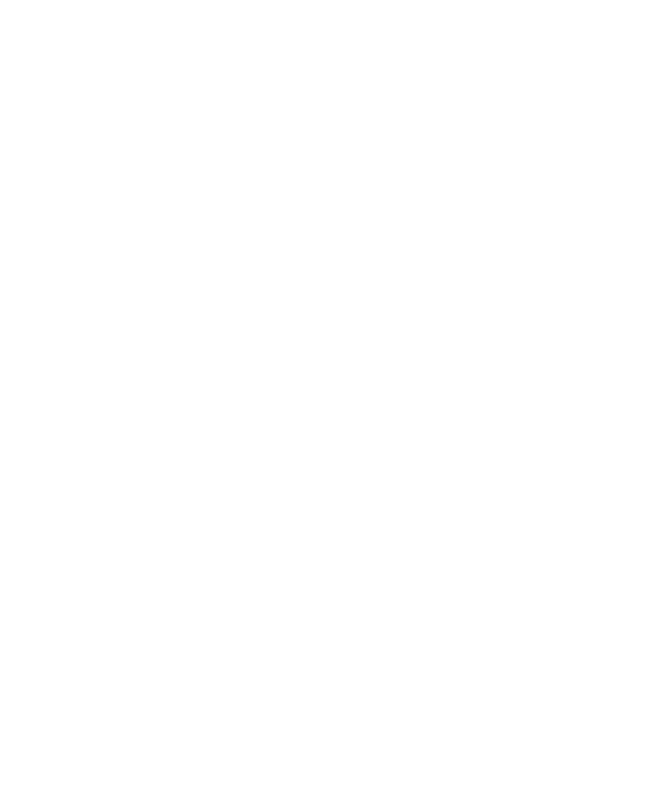
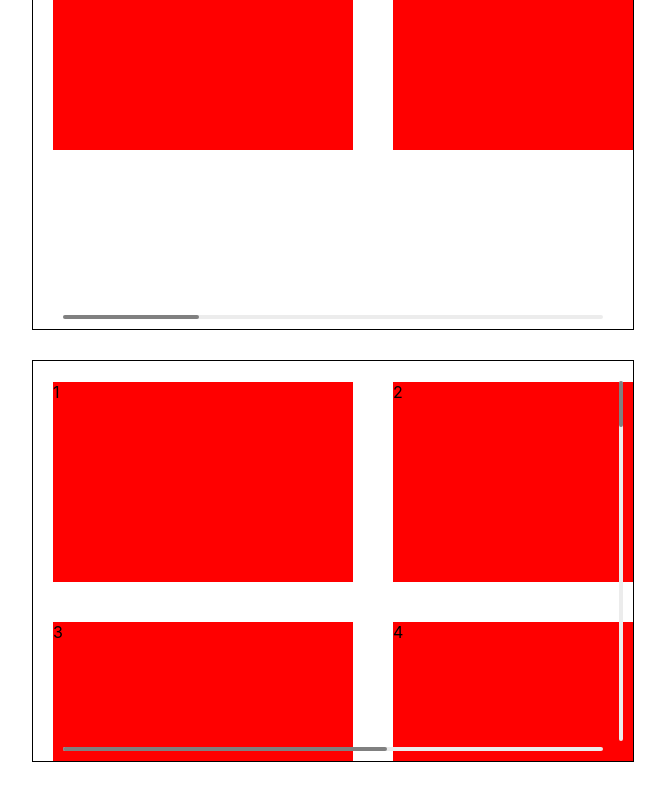
Before and after one commit to aleksgrin/scrollable, a React (Create React App) app: page / in a window 1280 px wide. Shown: the part 504-1304 px from the top of the page, without its empty margins (307-972 px from the left). Before the commit the page ends 800 px from the top, so only its background shows below. Built offline with nearby package versions, Linux system fonts and the light colour scheme.

Commit message:
add examples

```diff
--- a/src/App.tsx
+++ b/src/App.tsx
@@ -1,10 +1,14 @@
 import React from "react";
-import Example_1 from "./examples/Example_1";
+import Example_1 from "./examples/example_1/Example_1";
+import Example_2 from "./examples/example_2/Example_2";
+import Example_3 from "./examples/example_3/Example_3";
 
 function App() {
   return (
     <div className="App">
       <Example_1 />
+      <Example_2 />
+      <Example_3 />
     </div>
   );
 }
--- a/src/examples/example_1.scss
+++ /dev/null
@@ -1,17 +0,0 @@
-.my-scroll {
-  width: 600px;
-  border: 1px solid black;
-  height: 400px;
-  margin: 0 auto;
-  &__item {
-    width: 300px;
-    height: 200px;
-    background-color: red;
-    margin: 20px auto;
-  }
-  &__content {
-    margin: 0 auto;
-    padding-bottom: 30px;
-    padding-top: 1px;
-  }
-}
--- a/src/examples/Example_1.tsx
+++ b/src/examples/example_1/Example_1.tsx
@@ -1,5 +1,5 @@
 import React from "react";
-import Scrollable from "../scrollable/Scrollable";
+import Scrollable from "../../scrollable/Scrollable";
 import "./example_1.scss";
 
 function App() {
--- /dev/null
+++ b/src/examples/example_1/example_1.scss
@@ -0,0 +1,19 @@
+.example_1 {
+  .my-scroll {
+    width: 600px;
+    border: 1px solid black;
+    height: 400px;
+    margin: 0 auto;
+    &__item {
+      width: 300px;
+      height: 200px;
+      background-color: red;
+      margin: 20px auto;
+    }
+    &__content {
+      margin: 0 auto;
+      padding-bottom: 30px;
+      padding-top: 1px;
+    }
+  }
+}
--- /dev/null
+++ b/src/examples/example_2/Example_2.tsx
@@ -0,0 +1,17 @@
+import React from "react";
+import Scrollable from "../../scrollable/Scrollable";
+import "./example_2.scss";
+
+function App() {
+  return (
+    <div className="example_2">
+      <Scrollable className="my-scroll">
+        {new Array(7).fill("").map((_, ind) => (
+          <div className="my-scroll__item">{ind + 1}</div>
+        ))}
+      </Scrollable>
+    </div>
+  );
+}
+
+export default App;
--- /dev/null
+++ b/src/examples/example_2/example_2.scss
@@ -0,0 +1,22 @@
+.example_2 {
+  .my-scroll {
+    width: 600px;
+    border: 1px solid black;
+    height: 400px;
+    margin: 0 auto;
+    margin-top: 30px;
+    &__content {
+      display: flex;
+      margin: 0 auto;
+      padding-bottom: 30px;
+      padding-top: 1px;
+    }
+    &__item {
+      flex-shrink: 0;
+      width: 300px;
+      height: 200px;
+      background-color: red;
+      margin: 20px;
+    }
+  }
+}
--- /dev/null
+++ b/src/examples/example_3/Example_3.tsx
@@ -0,0 +1,17 @@
+import React from "react";
+import Scrollable from "../../scrollable/Scrollable";
+import "./example_3.scss";
+
+function App() {
+  return (
+    <div className="example_3">
+      <Scrollable className="my-scroll">
+        {new Array(25).fill("").map((_, ind) => (
+          <div className="my-scroll__item">{ind + 1}</div>
+        ))}
+      </Scrollable>
+    </div>
+  );
+}
+
+export default App;
--- /dev/null
+++ b/src/examples/example_3/example_3.scss
@@ -0,0 +1,25 @@
+.example_3 {
+  margin-bottom: 50px;
+  .my-scroll {
+    width: 600px;
+    border: 1px solid black;
+    height: 400px;
+    margin: 0 auto;
+    margin-top: 30px;
+    &__content {
+      display: flex;
+      flex-wrap: wrap;
+      width: 1000px;
+      margin: 0 auto;
+      padding-bottom: 30px;
+      padding-top: 1px;
+    }
+    &__item {
+      flex-shrink: 0;
+      width: 300px;
+      height: 200px;
+      background-color: red;
+      margin: 20px;
+    }
+  }
+}
--- a/src/scrollable/Scrollable.tsx
+++ b/src/scrollable/Scrollable.tsx
@@ -318,7 +318,8 @@
     const { isTouchStarted, isRenderScroll } = this.scrollData;
     const { crollPersentage, scroll, offset } = this.state;
 
-    const transitionValue = "transform ease 0.5s";
+    const transitionOnWheel = "transform ease 0.5s";
+    const transitionOnTouch = "transform ease-out 0.3s";
     const isRenderScrollBarsY = scrollBars && isRenderScroll.y;
     const isRenderScrollBarsX = scrollBars && isRenderScroll.x;
     return (
@@ -335,12 +336,14 @@
           ref={this.wrapperOut}
         >
           <div
-            className={cx({
+            className={cx("scrollable__content", {
               [`${className}__content`]: className,
             })}
             style={{
               transform: `translate3d(${offset.x}px,${offset.y}px, 0)`,
-              transition: `${isTouchStarted ? "none" : transitionValue}`,
+              transition: `${
+                isTouchStarted ? transitionOnTouch : transitionOnWheel
+              }`,
             }}
             ref={this.wrapperInner}
           >
@@ -351,8 +354,9 @@
           <ScrollControlsY
             crollPersentage={crollPersentage.y}
             scrollPosition={scroll.y}
-            isTouchStarted={isTouchStarted}
-            transitionValue={transitionValue}
+            transitionValue={
+              isTouchStarted ? transitionOnTouch : transitionOnWheel
+            }
             ref={this.scrollWrapperOutY}
           />
         )}
@@ -360,8 +364,9 @@
           <ScrollControlsX
             crollPersentage={crollPersentage.x}
             scrollPosition={scroll.x}
-            isTouchStarted={isTouchStarted}
-            transitionValue={transitionValue}
+            transitionValue={
+              isTouchStarted ? transitionOnTouch : transitionOnWheel
+            }
             ref={this.scrollWrapperOutX}
           />
         )}
@@ -374,22 +379,18 @@
 type ScrollProps = {
   crollPersentage: number;
   scrollPosition: number;
-  isTouchStarted: boolean;
   transitionValue: string;
 };
 
 const ScrollControlsX = forwardRef<Ref, ScrollProps>(
-  (
-    { crollPersentage, scrollPosition, isTouchStarted, transitionValue },
-    ref
-  ) => (
+  ({ crollPersentage, scrollPosition, transitionValue }, ref) => (
     <div className="scrollable__scroll-bar scrollable__scroll-bar--x" ref={ref}>
       <div
         className="scrollable__scroll-bar-inner scrollable__scroll-bar-inner--x"
         style={{
           width: `${crollPersentage}%`,
           transform: `translate3d(${scrollPosition}px, 0, 0)`,
-          transition: `${isTouchStarted ? "none" : transitionValue}`,
+          transition: `${transitionValue}`,
         }}
       />
     </div>
@@ -397,17 +398,14 @@
 );
 
 const ScrollControlsY = forwardRef<Ref, ScrollProps>(
-  (
-    { crollPersentage, scrollPosition, isTouchStarted, transitionValue },
-    ref
-  ) => (
+  ({ crollPersentage, scrollPosition, transitionValue }, ref) => (
     <div className="scrollable__scroll-bar scrollable__scroll-bar--y" ref={ref}>
       <div
         className="scrollable__scroll-bar-inner scrollable__scroll-bar-inner--y"
         style={{
           height: `${crollPersentage}%`,
           transform: `translate3d(0, ${scrollPosition}px, 0)`,
-          transition: `${isTouchStarted ? "none" : transitionValue}`,
+          transition: `${transitionValue}`,
         }}
       />
     </div>
--- a/src/scrollable/scrollable.scss
+++ b/src/scrollable/scrollable.scss
@@ -5,6 +5,9 @@
     width: 100%;
     overflow: hidden;
     position: relative;
+  }
+  &__content {
+    width: fit-content;
   }
   &__scroll-bar {
     position: absolute;
```
